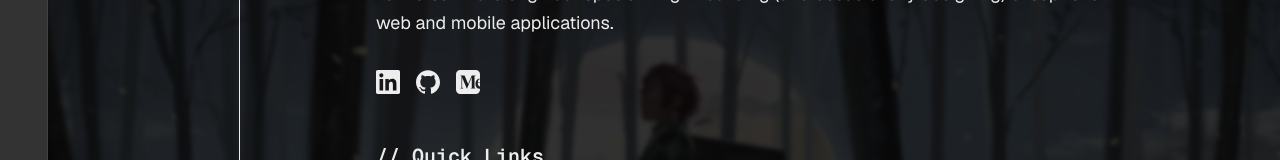
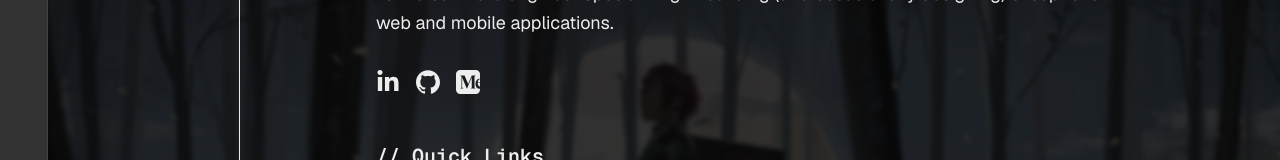
Before and after one commit to oseeshogun/Mon-portfolio, a Next.js app: page / in a window 1280 px wide. Shown: the part 185-345 px from the top of the page. Built offline with nearby package versions, Linux system fonts and the light colour scheme.

Commit message:
fix: replace SiLinkedin icon with FaLinkedinIn for consistency

```diff
--- a/src/app/page.tsx
+++ b/src/app/page.tsx
@@ -1,5 +1,6 @@
 import * as React from "react";
-import { SiLinkedin, SiGithub, SiMedium } from "react-icons/si";
+import { SiGithub, SiMedium } from "react-icons/si";
+import { FaLinkedinIn } from "react-icons/fa6";
 import Link from "next/link";
 import TechStack from "@/components/TechStack";
 
@@ -25,7 +26,7 @@ export default function Home() {
               rel="noopener noreferrer"
               className="text-vscode-text hover:text-vscode-active transition-colors"
             >
-              <SiLinkedin className="w-6 h-6" />
+              <FaLinkedinIn className="w-6 h-6" />
             </a>
             <a
               href="https://github.com/oseeshogun"
```
